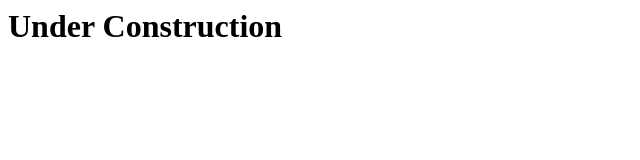
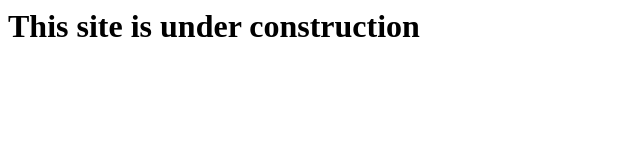
Before and after one commit to Ibrahiemhm/under_construction, a plain HTML site: page index.html in a window 1280 px wide. Shown: the whole page, without its empty margins (0-640 px from the left). Drawn offline with Linux system fonts and the light colour scheme.

Commit message:
Update index.html

```diff
--- a/index.html
+++ b/index.html
@@ -1,2 +1,2 @@
 
-<h1>Under Construction</h1>
+<h1>This site is under construction</h1>
```
